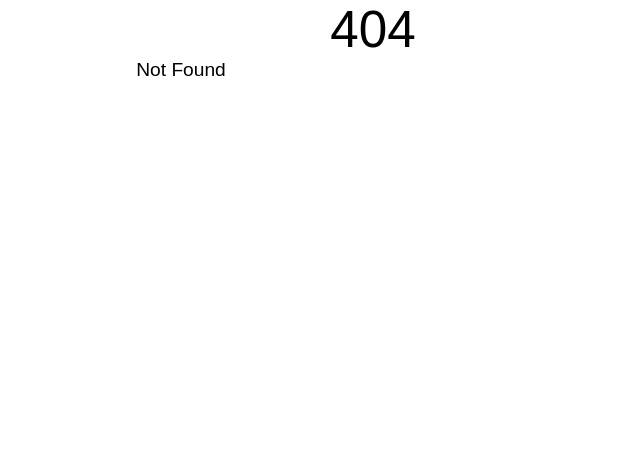
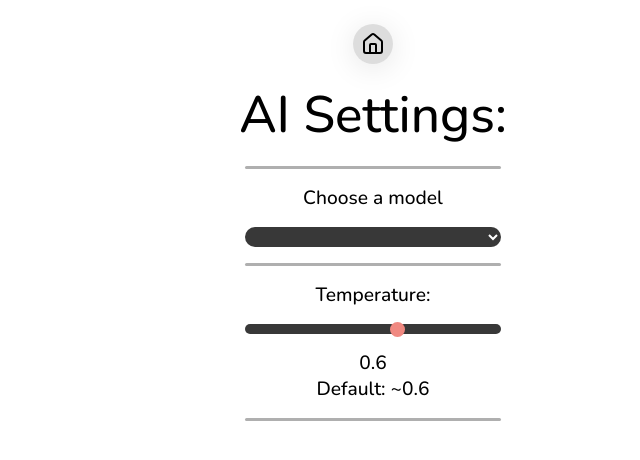
Before and after one commit to CapyGamesXD/Lurn, a SvelteKit app: page /settings in a window 1280 px wide. Before the commit this address had no page. Shown: the top 460 px of the page, without its empty margins (267-907 px from the left). Built offline with nearby package versions, Linux system fonts and the light colour scheme.

Commit message:
Big update.

```diff
--- a/src/routes/API/+server.js
+++ b/src/routes/API/+server.js
@@ -6,23 +6,33 @@ import Groq from 'groq-sdk';
 const groq = new Groq({ apiKey: apiKey });
 
 export async function POST({ request }) {
-	const { messages, user } = await request.json();
+	const { messages, user, temp, model } = await request.json();
 
+	try {
 		const chatCompletion = await groq.chat.completions.create({
 			messages: [
 				{
 					role: 'system',
-				content: `You're an AI with the goal of teaching the user. Keep responses simple and short.  Be friendly and encouraging. The user's name is ${user}. Don't greet them on every message or overuse their name. You can create a json object with a "question" parameter. When asking a question, ONLY use this json {"question": }, NO other text before or after. Offer the user questions when appropriate. Only ask questions when the user wants them, not unprompted. Use dividers where necessary. Only use question JSON if the user wants a question. Do NOT mix text and JSON in a message. Only use KaTeX formatting,'$$' and '$', NEVER [].`
+					content: `You're an AI called LurnAI made to teach the user. Keep your replies short and simple. You can send images using {"image": 'description here'}. Images are all stock images, meaning any complex or specific images aren't provided. Only show images that are likely to be there. The images are largely real photos, meaning diagrams aren't there. Offer the user photos of relavent topics if they're likely to be within the stock library. Explain things simply for the user to understand. The user's name is ${user}. You can ask questions using this JSON: "{"question":}. Either a text reply OR a JSON reply, NEVER both. Only text, image, or question. Only use questions at the user's request. Offer the user questions after explaining topics, do not use them unprompted. Only use KaTeX formatting, "$" and "$$", never [] Be kind and friendly, using emojis if it helps.`
 				},
 
 				...messages
 			],
-
-		model: 'openai/gpt-oss-120b'
+			temperature: Number(temp),
+			model: model
 		});
 
 		console.log(messages);
 		const reply = chatCompletion.choices[0]?.message?.content || '';
-
 		return json({ reply }, { status: 201 });
+	} catch (e) {
+		console.error(e);
+		return json(
+			{
+				reply:
+					"Sorry, we're experiencing server-side issues right now. Please try another model in settings, or try again later."
+			},
+			{ status: 201 }
+		);
 	}
+}
--- /dev/null
+++ b/src/routes/images/+server.js
@@ -0,0 +1,22 @@
+import { imageKey } from '$env/static/private';
+import { json } from '@sveltejs/kit';
+
+export async function POST({ request }) {
+	try {
+		const { imageQuery } = await request.json();
+		const response = await fetch(
+			`https://api.pexels.com/v1/search?query=${imageQuery}nature&per_page=1`,
+			{
+				headers: {
+					Authorization: imageKey
+				}
+			}
+		);
+		const data = await response.json();
+		const image = data.photos[0].src.medium;
+		console.log('the image is', image);
+		return json({ image }, { status: 201 });
+	} catch (e) {
+		console.error(e);
+	}
+}
--- /dev/null
+++ b/src/routes/settings/+page.svelte
@@ -0,0 +1,83 @@
+<script>
+	//@ts-nocheck
+
+	import { goto } from '$app/navigation';
+	import { onMount } from 'svelte';
+
+	let temp = $state(6);
+	let model = $state('openai/gpt-oss-120b');
+	let darkMode;
+	onMount(() => {
+		temp = localStorage.getItem('temp') == null ? 6 : localStorage.getItem('temp') * 10;
+		model = localStorage.getItem('model');
+		darkMode = localStorage.getItem('dark') === 'true';
+		console.log(darkMode);
+		console.log(model);
+		console.log('saved as', localStorage.getItem('temp'));
+	});
+
+	function home() {
+		localStorage.setItem('temp', (temp / 10).toPrecision(1).toString());
+		localStorage.setItem('model', model);
+		console.log(localStorage.getItem('temp'));
+		goto('/');
+	}
+
+	$effect(() => {
+		document.documentElement.classList.toggle('dark', darkMode);
+		document.body.classList.toggle('dark', darkMode);
+		localStorage.setItem('dark', darkMode);
+	});
+</script>
+
+<link
+	rel="stylesheet"
+	href="https://cdn.jsdelivr.net/npm/katex@0.16.8/dist/katex.min.css"
+	integrity="sha384-GvrOXuhMATgEsSwCs4smul74iXGOixntILdUW9XmUC6+HX0sLNAK3q71HotJqlAn"
+	crossorigin="anonymous"
+/>
+
+<link rel="preconnect" href="https://fonts.googleapis.com" />
+<link rel="preconnect" href="https://fonts.gstatic.com" />
+<link
+	href="https://fonts.googleapis.com/css2?family=Nunito:ital,wght@0,200..1000;1,200..1000&display=swap"
+	rel="stylesheet"
+/>
+
+<div class="centerdiv">
+	<div class="glassBack">
+		<button onclick={home} class="simple" aria-label="Home button">
+			<svg
+				xmlns="http://www.w3.org/2000/svg"
+				width="24"
+				height="24"
+				viewBox="0 0 24 24"
+				fill="none"
+				stroke="currentColor"
+				stroke-width="2"
+				stroke-linecap="round"
+				stroke-linejoin="round"
+				class="lucide lucide-house-icon lucide-house"
+				><path d="M15 21v-8a1 1 0 0 0-1-1h-4a1 1 0 0 0-1 1v8" /><path
+					d="M3 10a2 2 0 0 1 .709-1.528l7-6a2 2 0 0 1 2.582 0l7 6A2 2 0 0 1 21 10v9a2 2 0 0 1-2 2H5a2 2 0 0 1-2-2z"
+				/></svg
+			>
+		</button>
+	</div>
+
+	<h1>AI Settings:</h1>
+
+	<div class="divider"></div>
+	<p>Choose a model</p>
+	<select bind:value={model}>
+		<option value="openai/gpt-oss-120b"> GPT-OSS-120B </option>
+		<option value="groq/compound"> Test </option>
+		<option value="llama-3.1-8b-instant"> Llama 3.1 8B </option>
+		<option value="llama-3.3-70b-versatile"> LLama 3.3 70B </option>
+	</select>
+	<div class="divider"></div>
+	<p>Temperature:</p>
+	<input type="range" class="slider" min="0" max="10" bind:value={temp} />
+	<p>{(temp / 10).toPrecision(1)} <br /> Default: ~0.6</p>
+	<div class="divider"></div>
+</div>
--- a/src/styling.css
+++ b/src/styling.css
@@ -16,6 +16,8 @@
 
 a {
 	color: rgb(240, 137, 129);
+	margin: 0 auto;
+	padding: 0;
 }
 * {
 	margin: 0;
@@ -135,8 +137,6 @@ body {
 	}
 }
 h1 {
-	animation: fadeIn 1s ease-in;
-
 	font-size: clamp(2rem, 4vw, 6rem);
 	font-weight: 500;
 }
@@ -146,14 +146,47 @@ h1 {
 	}
 }
 
+.fadeText {
+	animation: fadeIn 0.5s ease-in-out;
+}
 p {
-	animation: fadeIn 1s ease-in;
+	transition: opacity 0.3s;
+	opacity: 1;
 	font-size: clamp(1rem, 1.5vw, 2rem);
-
 	overflow-wrap: break-word;
 	word-break: break-word;
 	max-width: 70vw;
 	color: var(--text);
+}
+
+@starting-style {
+	p {
+		opacity: 0;
+	}
+}
+
+.slider::-webkit-slider-thumb {
+	-webkit-appearance: none;
+	width: 15px;
+	height: 15px;
+	background: rgb(240, 137, 129);
+	border-radius: 50%;
+}
+
+.glassBack {
+	width: 40px;
+	height: 40px;
+	background: var(--glassbg);
+	border-radius: 30px;
+	box-shadow: 0 4px 30px rgba(0, 0, 0, 0.1);
+	backdrop-filter: blur(3px);
+	-webkit-backdrop-filter: blur(10.3px);
+
+	display: flex;
+	justify-content: center;
+	align-items: center;
+	flex-direction: row;
+	gap: 10px;
 }
 
 input {
@@ -206,10 +239,10 @@ button:hover {
 	width: clamp(18rem, 50vw, 60rem);
 	text-align: center;
 	border-radius: 30px;
-	height: 7vh;
+	height: 10vh;
 	padding-left: 10px;
 	padding-right: 10px;
-	padding-top: 25px;
+	padding-top: 10px;
 	padding-bottom: 10px;
 	overflow: auto;
 	-ms-overflow-style: none;
@@ -329,10 +362,13 @@ pre {
 	width: 6vh;
 	height: 6vh;
 	font-size: 2vw;
-
+	box-sizing: border-box;
 	text-decoration: none;
 	color: var(--text);
 	transition: 0.2s;
+	display: flex;
+	align-items: center;
+	justify-content: center;
 }
 .simple:hover {
 	width: 7vh;
@@ -340,6 +376,18 @@ pre {
 	transition: 0.2s;
 	color: rgb(240, 137, 129);
 	padding: 5px;
+}
+
+.slider {
+	width: clamp(15rem, 20vw, 30rem);
+	padding: 0;
+	appearance: none;
+	-webkit-appearance: none;
+	outline: none;
+	border: none;
+	height: 10px;
+
+	background: rgb(56, 56, 56);
 }
 
 @keyframes pop {
@@ -484,5 +532,19 @@ pre {
 }
 
 .scrollDiv {
-	height: 7vh;
+	height: 10vh;
 }
+
+select {
+	border: none;
+	outline: none;
+	border-radius: 10px;
+	width: clamp(15rem, 20vw, 30rem);
+	text-align: center;
+	background: rgb(56, 56, 56);
+	color: white;
+}
+
+img {
+	border-radius: 40px;
+}
```
Also changed, not shown: src/routes/+error.svelte (added, +30 -0 lines), src/routes/+page.svelte (+89 -15 lines), 1 other file (tests, documents, lock files or other folders). Lines whose indentation alone changed are shown as unchanged.
